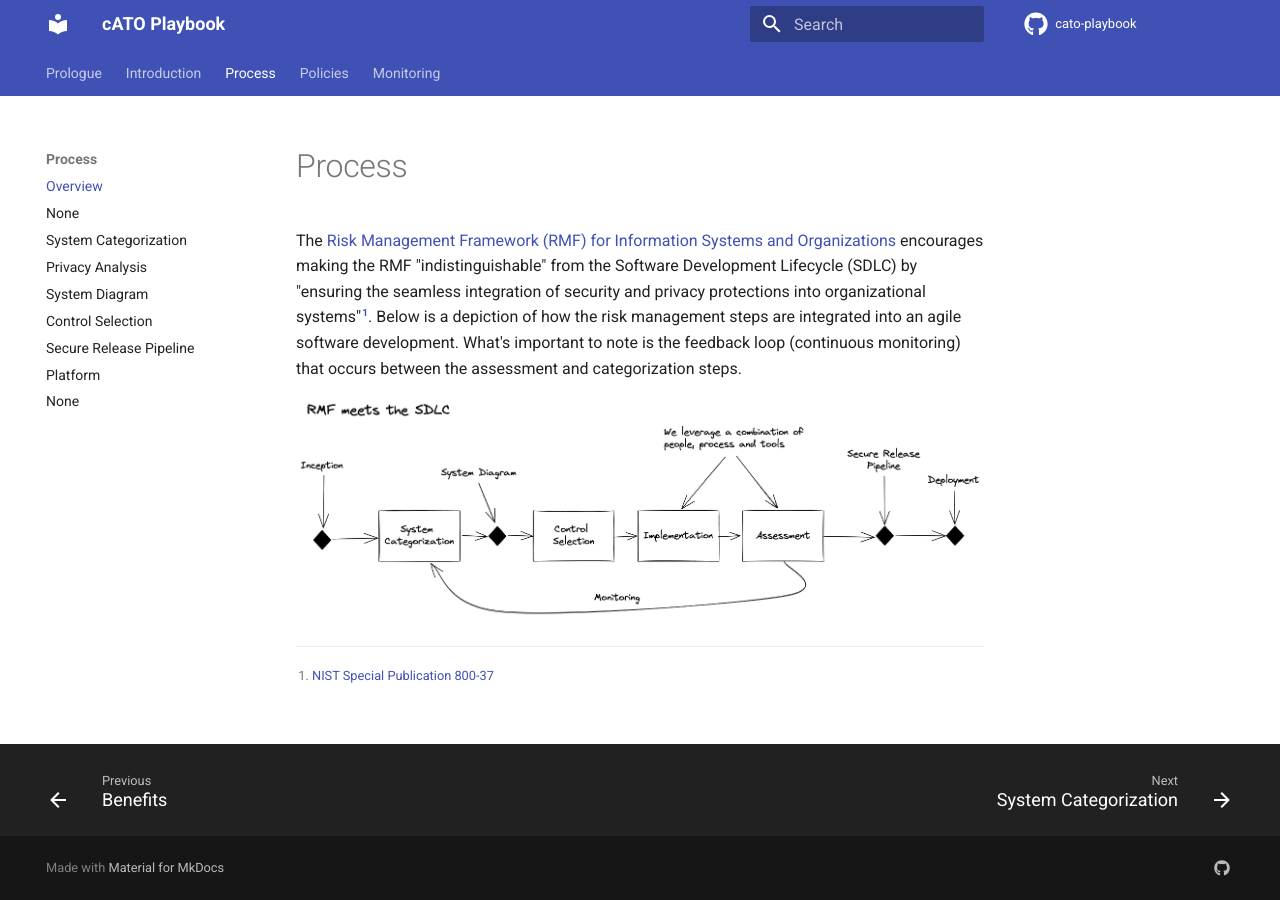
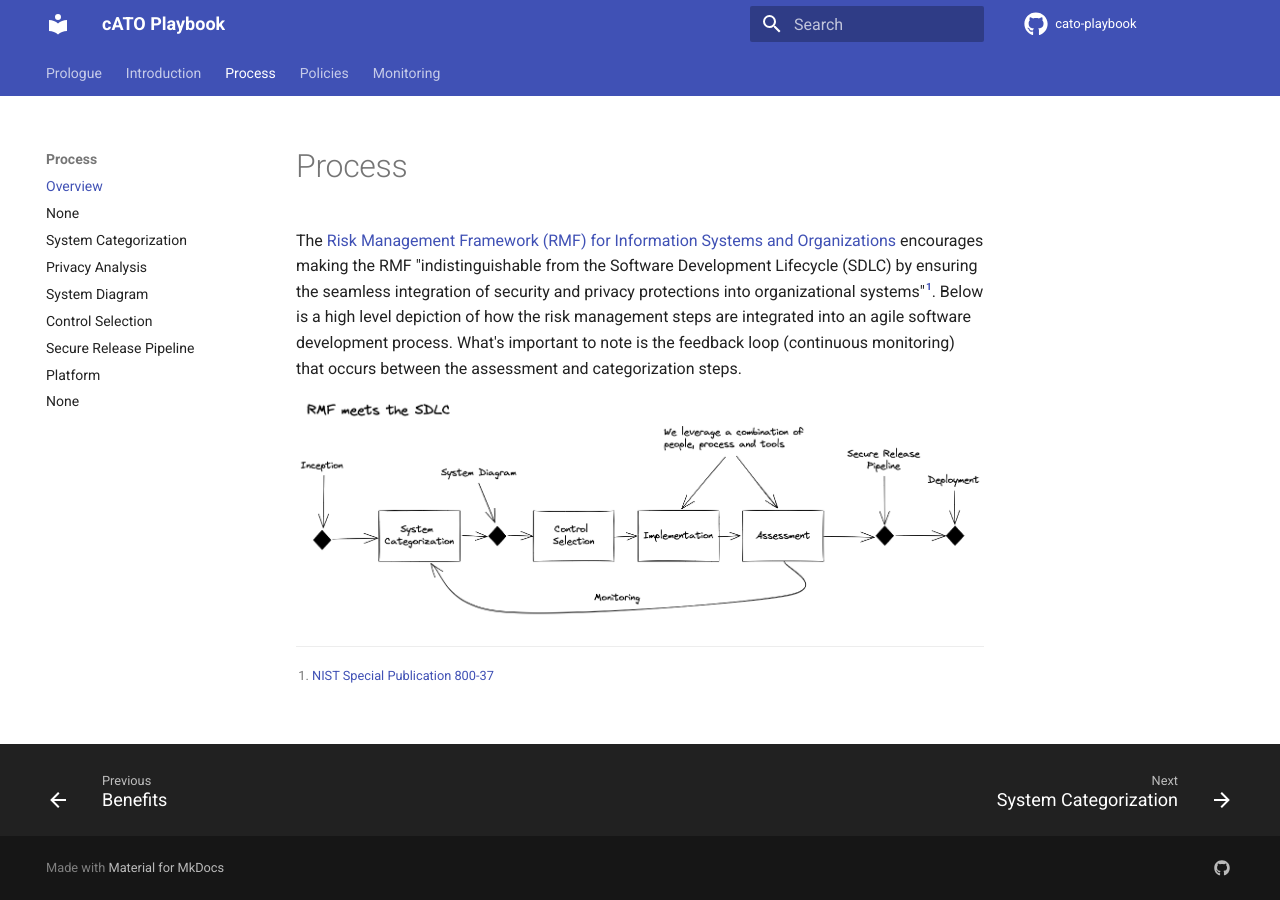
Before and after one commit to rise8-us/cato-playbook, an MkDocs documentation site: the page built from docs/process.md, in a window 1280 px wide. Built offline with MkDocs 1.6.1 and Material for MkDocs 9.7.7, drawn with Linux system fonts in a browser that asks for light colours; comment, search, counter and statistics services are not loaded.

Commit message:
Update process.md
grammer

```diff
--- a/docs/process.md
+++ b/docs/process.md
@@ -1,5 +1,5 @@
 # Process
-The [Risk Management Framework (RMF) for Information Systems and Organizations](https://csrc.nist.gov/publications/detail/sp/800-37/rev-2/final) encourages making the RMF "indistinguishable" from the Software Development Lifecycle (SDLC) by "ensuring the seamless integration of security and privacy protections into organizational systems"[^1]. Below is a depiction of how the risk management steps are integrated into an agile software development. What's important to note is the feedback loop (continuous monitoring) that occurs between the assessment and categorization steps.
+The [Risk Management Framework (RMF) for Information Systems and Organizations](https://csrc.nist.gov/publications/detail/sp/800-37/rev-2/final) encourages making the RMF "indistinguishable from the Software Development Lifecycle (SDLC) by ensuring the seamless integration of security and privacy protections into organizational systems"[^1]. Below is a high level depiction of how the risk management steps are integrated into an agile software development process. What's important to note is the feedback loop (continuous monitoring) that occurs between the assessment and categorization steps.
 
 ![Process!](images/process.png "Process")
 
```
